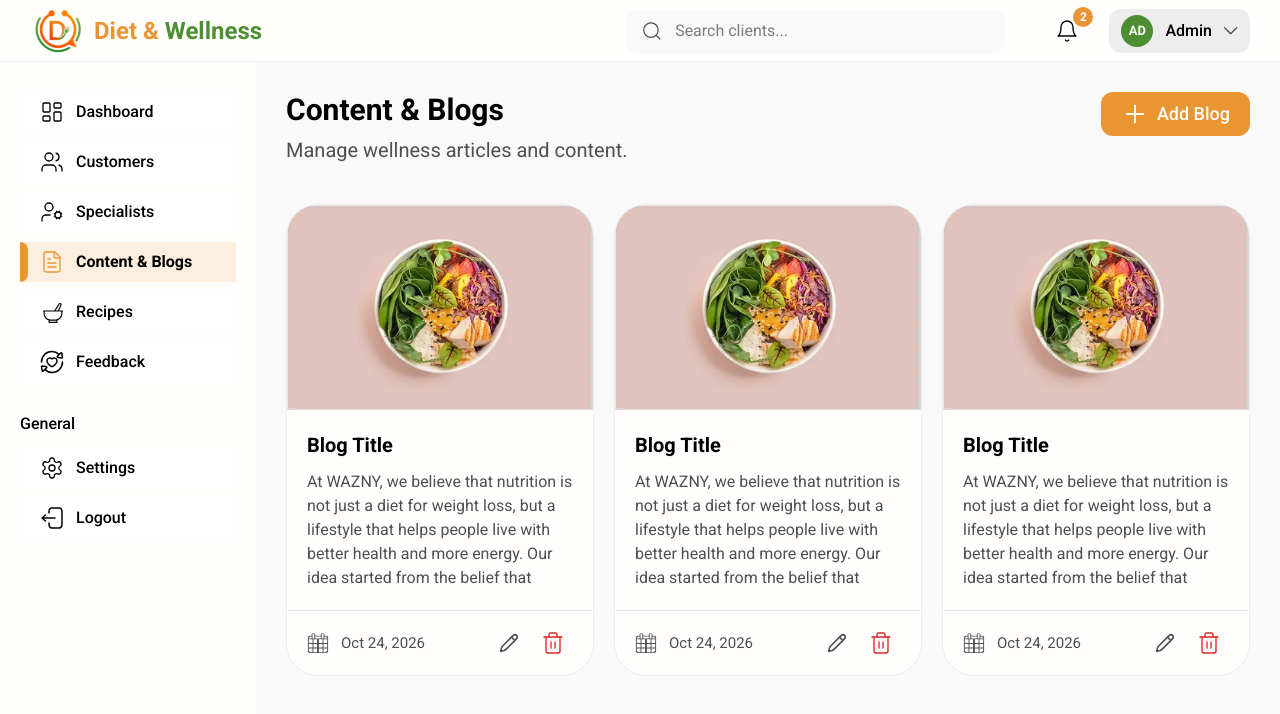
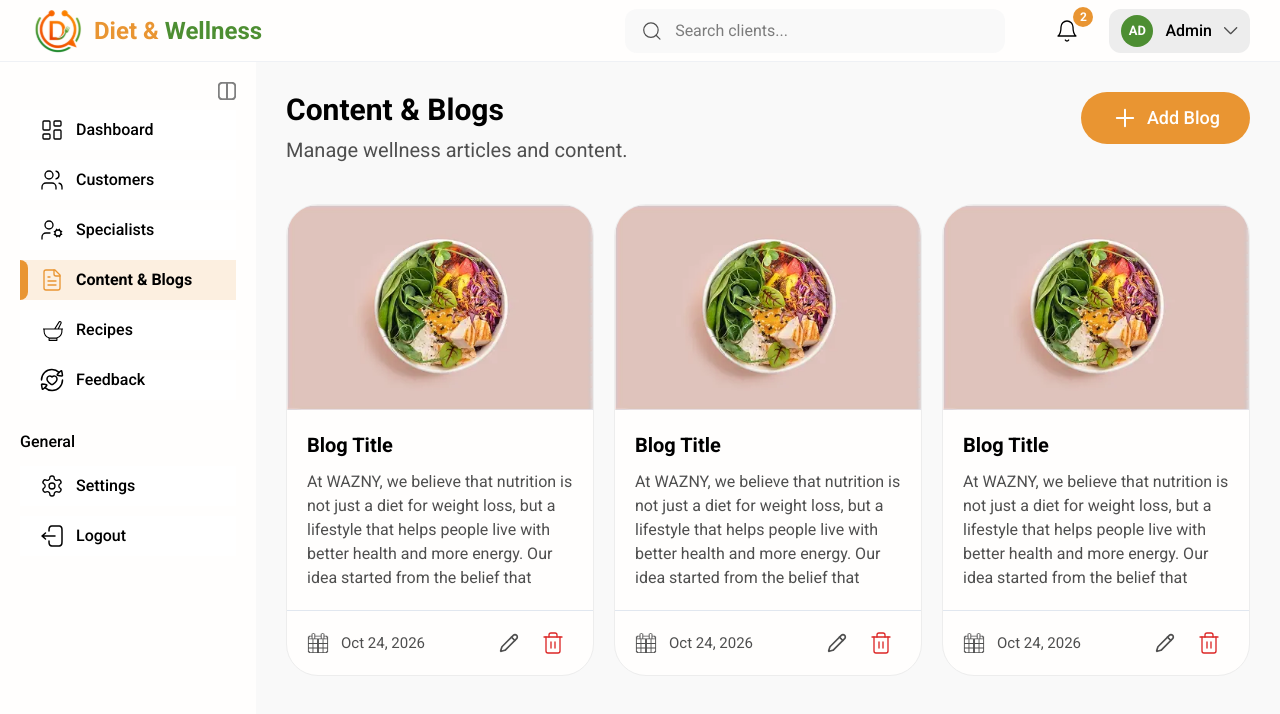
Before and after one commit to Diet-and-Wellness/Frontend, a Next.js app: page /en/dashboard/blogs in a window 1280 px wide. Shown: the top 714 px of the page. Built offline with nearby package versions, Linux system fonts and the light colour scheme.

Commit message:
Collapse side bar + btns optimizations

```diff
--- a/app/[locale]/components/Dashboard/SideBar.tsx
+++ b/app/[locale]/components/Dashboard/SideBar.tsx
@@ -1,6 +1,7 @@
 "use client";
 
 import Link from "next/link";
+import { easeInOut, motion } from "framer-motion";
 
 import DashboardIcon from "../icons/DashboardIcon";
 import CustomersIcon from "../icons/CustomersIcon";
@@ -11,8 +12,15 @@ import FeedbackIcon from "../icons/FeedbackIcon";
 import SettingsIcon from "../icons/SettingsIcon";
 import LogoutIcon from "../icons/LogoutIcon";
 import { usePathname } from "@/i18n/navigation";
+import Collapse from "../icons/Collapse";
 
-const SideBar = () => {
+const SideBar = ({
+  collapsed,
+  toggleCollapse,
+}: {
+  collapsed: boolean;
+  toggleCollapse: () => void;
+}) => {
   const pathname = usePathname();
 
   const sidebarList = [
@@ -94,7 +102,28 @@ const SideBar = () => {
   ];
 
   return (
-    <aside className="fixed left-0 bottom-0 top-12.5 md:top-14.5 lg:top-15.5 bg-[#FFFEFD] px-5 pt-7.5 pb-2.5 w-64 overflow-y-scroll hide-scrollbar">
+    <motion.aside
+      animate={{
+        width: collapsed ? 100 : 256,
+      }}
+      transition={{
+        duration: 0.25,
+        ease: easeInOut,
+      }}
+      className="
+      fixed left-0 bottom-0 top-12.5 md:top-14.5 lg:top-15.5
+      bg-[#FFFEFD]
+      px-5 pt-12 pb-2.5
+      overflow-y-scroll hide-scrollbar
+    "
+    >
+      <div
+        onClick={toggleCollapse}
+        className="absolute z-50 right-5 top-5 cursor-pointer"
+      >
+        <Collapse className="text-[gray]" />
+      </div>
+
       <nav>
         <ul className="flex flex-col gap-2.5">
           {sidebarList.map((item, index) => (
@@ -122,7 +151,7 @@ const SideBar = () => {
           </ul>
         </div>
       </nav>
-    </aside>
+    </motion.aside>
   );
 };
 
@@ -165,20 +194,20 @@ const SideBarItem = ({
           `}
         />
 
-        {icon}
+        <div className="min-w-6">{icon}</div>
 
+        <div className="overflow-hidden whitespace-nowrap">
           <p
             className={`
             text-[16px]
             ${isActive ? "font-extrabold" : "font-medium"}
-            transition-all
-            duration-200
             group-hover:font-extrabold
           `}
           >
             {label}
           </p>
         </div>
+      </div>
     </Link>
   );
 };
--- a/app/[locale]/components/LandingHeader/MobileMenu.tsx
+++ b/app/[locale]/components/LandingHeader/MobileMenu.tsx
@@ -36,7 +36,7 @@ const MobileMenu = ({
 
   const closeMenu = () => {
     setIsMenuVisible(false);
-    console.log("close")
+    console.log("close");
   };
 
   return (
@@ -61,7 +61,7 @@ const MobileMenu = ({
 
       <button
         onClick={handleLanguageSwitch}
-        className="rounded-4xl px-5 py-2 shadow-[0_0_7px_0px_rgba(0,0,0,0.2)] flex flex-row gap-2.5 cursor-pointer hover:bg-white transition-colors duration-200"
+        className="border-2 border-[#e1e7ef79] rounded-4xl px-5 py-2 flex flex-row gap-2.5 cursor-pointer"
       >
         <Image
           width={24}
--- /dev/null
+++ b/app/[locale]/components/icons/Collapse.tsx
@@ -0,0 +1,24 @@
+const Collapse = ({ className }: { className: string }) => {
+  return (
+    <div className={className}>
+      <svg
+        xmlns="http://www.w3.org/2000/svg"
+        width="18"
+        height="18"
+        viewBox="0 0 18 18"
+        fill="none"
+      >
+        <path
+          d="M16.2249 16.2249C16.8813 15.5685 17.25 14.6783 17.25 13.75V4.25C17.25 3.32174 16.8813 2.4315 16.2249 1.77513C15.5685 1.11875 14.6783 0.75 13.75 0.75H4.25C3.32174 0.75 2.4315 1.11875 1.77513 1.77513C1.11875 2.4315 0.75 3.32174 0.75 4.25V13.75C0.75 14.6783 1.11875 15.5685 1.77513 16.2249C2.4315 16.8813 3.32174 17.25 4.25 17.25H13.75C14.6783 17.25 15.5685 16.8813 16.2249 16.2249Z"
+          stroke="currentColor"
+          strokeWidth="2"
+          strokeLinecap="round"
+          strokeLinejoin="round"
+        />
+        <path d="M9 1V17" stroke="currentColor" strokeWidth="2" />
+      </svg>
+    </div>
+  );
+};
+
+export default Collapse;
--- a/app/[locale]/dashboard/blogs/page.tsx
+++ b/app/[locale]/dashboard/blogs/page.tsx
@@ -11,7 +11,7 @@ const BlogsPage = () => {
             Manage wellness articles and content.
           </p>
         </div>
-        <button className="px-5 py-2 rounded-xl bg-[#E99532] cursor-pointer hover:bg-[#e28010] transition duration-150 flex gap-2">
+        <button className="px-7.5 py-3 rounded-full bg-[#E99532] cursor-pointer hover:bg-[#e28010] transition duration-150 flex gap-2">
           <PlusIcon className="text-white" />
           <p className="text-[#FFFEFD] text-[18px] font-medium">Add Blog</p>
         </button>
--- a/app/[locale]/dashboard/layout.tsx
+++ b/app/[locale]/dashboard/layout.tsx
@@ -1,16 +1,33 @@
 "use client";
 
+import { useState } from "react";
 import DashboardHeader from "../components/Dashboard/Header";
 import SideBar from "../components/Dashboard/SideBar";
+import { motion } from "framer-motion";
 
 const DashboardLayout = ({ children }: { children: React.ReactNode }) => {
+  const [collapsed, setCollapsed] = useState(false);
+
+  const toggleCollapse = () => {
+    setCollapsed((prev) => !prev);
+  };
+
   return (
     <div className="relative flex flex-col min-h-screen bg-[#F9F9F9]">
       <DashboardHeader />
-      <div className="mt-12.5 md:mt-14.5 lg:mt-15.5 ml-64 p-5 md:p-7.5 flex flex-1">
+      <motion.div
+        animate={{
+          marginLeft: collapsed ? 100 : 256,
+        }}
+        transition={{
+          duration: 0.25,
+          ease: "easeInOut",
+        }}
+        className="mt-12.5 md:mt-14.5 lg:mt-15.5 p-5 md:p-7.5 flex flex-1"
+      >
         {children}
-      </div>
-      <SideBar />
+      </motion.div>
+      <SideBar collapsed={collapsed} toggleCollapse={toggleCollapse} />
     </div>
   );
 };
--- a/app/[locale]/dashboard/specialists/page.tsx
+++ b/app/[locale]/dashboard/specialists/page.tsx
@@ -106,7 +106,7 @@ const SpecialistsPage = () => {
             Manage your team of wellness specialists.
           </p>
         </div>
-        <button className="px-5 py-2 rounded-xl bg-[#E99532] cursor-pointer hover:bg-[#e28010] transition duration-150 flex gap-2">
+        <button className="px-7.5 py-3 rounded-full bg-[#E99532] cursor-pointer hover:bg-[#e28010] transition duration-150 flex gap-2">
           <PlusIcon className="text-white" />
           <p className="text-[#FFFEFD] text-[18px] font-medium">
             Add Specialist
--- a/app/[locale]/globals.css
+++ b/app/[locale]/globals.css
@@ -79,7 +79,7 @@ ol {
 
 /* Thumb (the draggable part) */
 ::-webkit-scrollbar-thumb {
-  background: #3a6b26a8;
+  background: #3a6b26d6;
   border-radius: 10px;
 }
 
```
Lines whose indentation alone changed are shown as unchanged.
